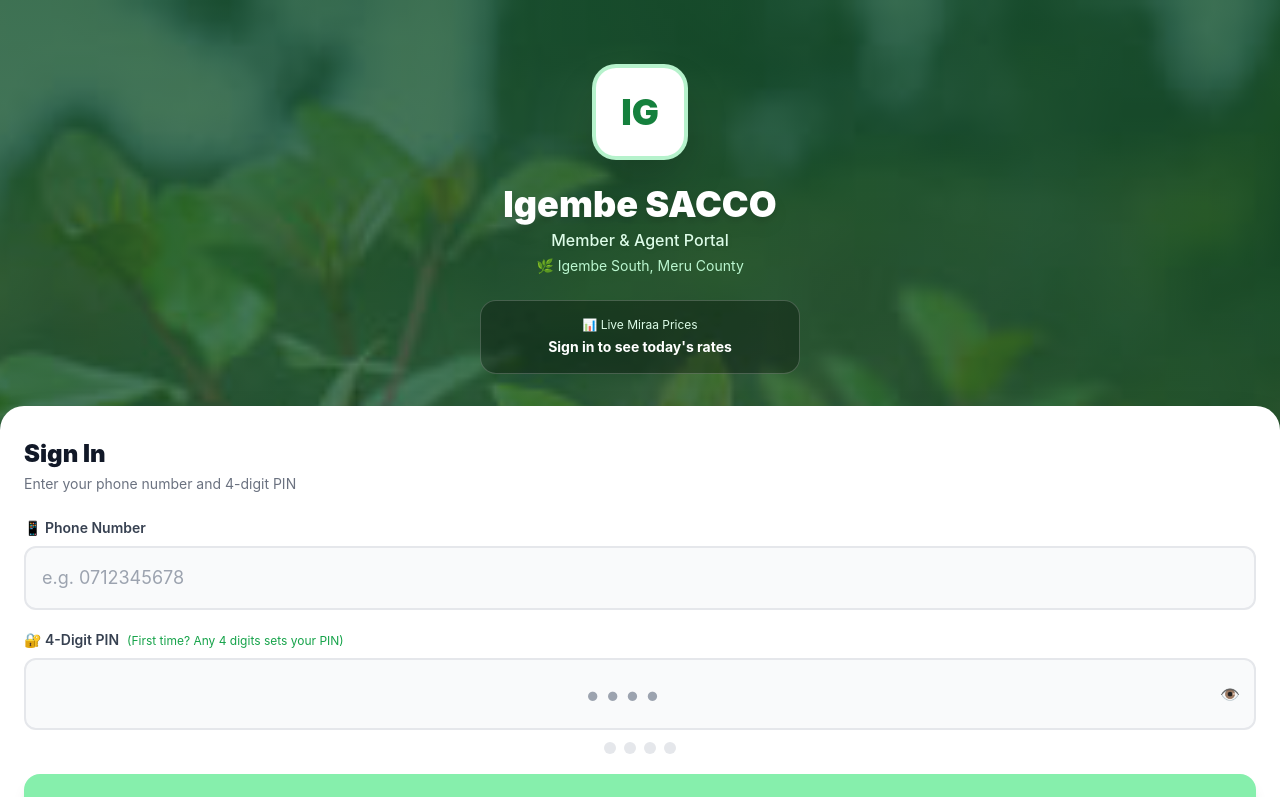
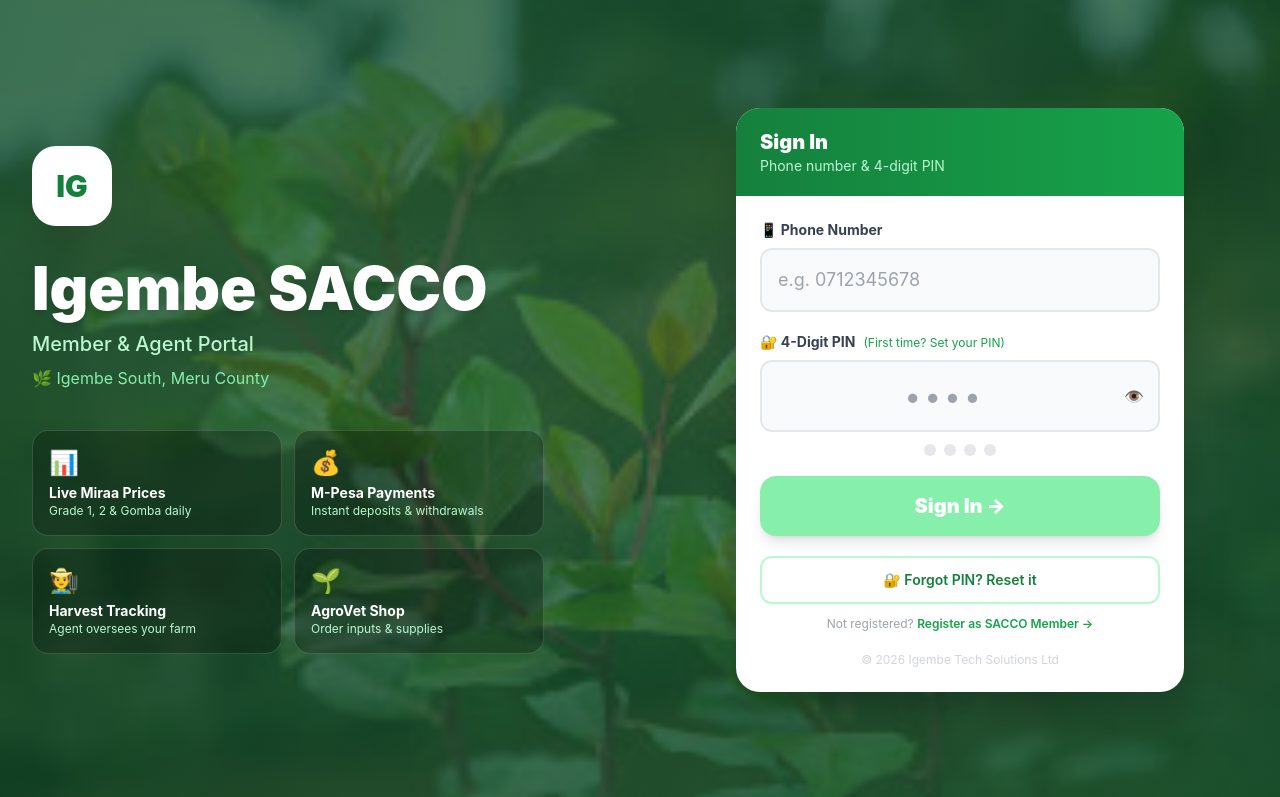
Before and after one commit to THIAINE161/igembe-mobile, a React (Vite) app: page /login in a window 1280 px wide. Shown: the top 797 px of the page. Built offline with nearby package versions, Linux system fonts and the light colour scheme; no server answers.

Commit message:
Fix login page for laptop - split screen, better miraa visibility, full width

```diff
--- a/src/index.css
+++ b/src/index.css
@@ -2,118 +2,77 @@
 @tailwind components;
 @tailwind utilities;
 
-* {
+*, *::before, *::after {
   margin: 0;
   padding: 0;
   box-sizing: border-box;
   -webkit-tap-highlight-color: transparent;
 }
 
-html {
+html, body {
   height: 100%;
+  overflow-x: hidden;
+  font-family: -apple-system, BlinkMacSystemFont, 'Segoe UI', Roboto, 'Helvetica Neue', sans-serif;
+  -webkit-font-smoothing: antialiased;
+  -moz-osx-font-smoothing: grayscale;
 }
 
+/* ALL screen sizes — full width, no phone frame */
 body {
-  height: 100%;
-  font-family: -apple-system, BlinkMacSystemFont, 'Segoe UI', Roboto, sans-serif;
-  -webkit-font-smoothing: antialiased;
-  background: #f3f4f6;
-  overflow-x: hidden;
+  background: #f9fafb;
 }
 
 #root {
   min-height: 100%;
-}
-
-/* Small phones — full width */
-@media (max-width: 390px) {
-  #root {
   width: 100%;
   background: #f9fafb;
 }
+
+/* Scrollbar hidden */
+* { scrollbar-width: none; -ms-overflow-style: none; }
+*::-webkit-scrollbar { display: none; }
+
+/* Better touch targets on mobile */
+@media (max-width: 767px) {
+  button { min-height: 44px; }
 }
 
-/* Normal phones — full width */
-@media (min-width: 391px) and (max-width: 767px) {
-  body {
-    background: #f9fafb;
+/* Tablet — slightly narrower content but still full bg */
+@media (min-width: 768px) and (max-width: 1279px) {
+  .mobile-content {
+    max-width: 600px;
+    margin: 0 auto;
   }
-  #root {
-    width: 100%;
+  .fixed.bottom-0 {
+    left: 50%;
+    transform: translateX(-50%);
+    width: 600px;
+    max-width: 600px;
   }
 }
 
-/* Tablets — slightly centered, wider feel */
-@media (min-width: 768px) and (max-width: 1279px) {
-  body {
-    background: #e5e7eb;
-    display: flex;
-    justify-content: center;
-    align-items: flex-start;
+/* Desktop — content is wider, login is split screen */
+@media (min-width: 1280px) {
+  .mobile-content {
+    max-width: 800px;
+    margin: 0 auto;
   }
-  #root {
-    width: 100%;
-    max-width: 600px;
-    min-height: 100vh;
-    background: #f9fafb;
-    box-shadow: 0 0 60px rgba(0, 0, 0, 0.10);
-  }
-  /* On tablet, fixed bottom nav stays at bottom of root */
-  .fixed.bottom-0.left-0.right-0 {
-    max-width: 600px;
+  .fixed.bottom-0 {
     left: 50%;
     transform: translateX(-50%);
-    right: auto;
-    width: 600px;
+    width: 800px;
+    max-width: 800px;
   }
 }
 
-/* Laptops and desktops — show as FULL WIDTH app, not phone frame */
-@media (min-width: 1280px) {
-  body {
-    background: #f9fafb;
-    display: block;
-  }
-  #root {
-    width: 100%;
-    max-width: 100%;
-  }
-  /* Wider layout on desktop */
-  .farmer-content {
-    max-width: 900px;
-    margin: 0 auto;
-  }
-}
-
-/* Scrollbar hidden everywhere */
-* {
-  scrollbar-width: none;
-  -ms-overflow-style: none;
-}
-*::-webkit-scrollbar {
-  display: none;
-}
-
-/* Better touch targets */
-button {
-  min-height: 36px;
-  cursor: pointer;
-}
-
-/* Input improvements */
-input, select, textarea {
+input, button, select, textarea {
   font-family: inherit;
   -webkit-appearance: none;
   appearance: none;
 }
 
-/* Smooth animations */
-.page-enter {
-  opacity: 0;
-  transform: translateY(8px);
+button {
+  cursor: pointer;
+  transition: opacity 0.1s ease, transform 0.1s ease;
 }
-.page-enter-active {
-  opacity: 1;
-  transform: translateY(0);
-  transition: opacity 200ms ease, transform 200ms ease;
-}
+button:active { opacity: 0.85; transform: scale(0.97); }
--- a/src/pages/MobileLoginPage.tsx
+++ b/src/pages/MobileLoginPage.tsx
@@ -24,13 +24,9 @@
       const { token, roles, member, agent, driver } = response.data
       const agentData = agent || driver
       login(token, member, agentData, roles)
-      if (roles.length > 1) {
-        navigate('/select-role')
-      } else if (roles[0] === 'farmer') {
-        navigate('/farmer')
-      } else {
-        navigate('/agent')
-      }
+      if (roles.length > 1) navigate('/select-role')
+      else if (roles[0] === 'farmer') navigate('/farmer')
+      else navigate('/agent')
     } catch (err: any) {
       setError(err.response?.data?.error || 'Login failed. Check your phone number.')
     } finally {
@@ -39,136 +35,116 @@
   }
 
   return (
-    <div className="min-h-screen flex flex-col relative overflow-hidden"
+    /* Full-screen on ALL devices — no phone frame */
+    <div className="min-h-screen w-full flex flex-col lg:flex-row relative overflow-hidden"
       style={{ backgroundColor: '#14532d' }}>
 
-      {/* Real miraa photo — more visible */}
+      {/* Miraa photo — more visible (opacity 0.50) */}
       {!imgError && (
-        <img
-          src="/miraa.jpg"
-          alt="Miraa"
-          className="absolute inset-0 w-full h-full object-cover transition-opacity duration-500"
-          style={{ opacity: imgLoaded ? 0.40 : 0 }}
+        <img src="/miraa.jpg" alt="Miraa"
+          className="absolute inset-0 w-full h-full object-cover transition-opacity duration-700"
+          style={{ opacity: imgLoaded ? 0.50 : 0 }}
           onLoad={() => setImgLoaded(true)}
-          onError={() => setImgError(true)}
-        />
+          onError={() => setImgError(true)} />
       )}
 
       {/* SVG fallback */}
       {imgError && (
         <div className="absolute inset-0 overflow-hidden pointer-events-none">
-          <svg viewBox="0 0 400 700" xmlns="http://www.w3.org/2000/svg"
-            className="absolute inset-0 w-full h-full opacity-15">
+          <svg viewBox="0 0 400 700" xmlns="http://www.w3.org/2000/svg" className="absolute inset-0 w-full h-full opacity-15">
             <path d="M200 700 Q190 500 180 300 Q175 200 200 100" stroke="#4ade80" strokeWidth="6" fill="none"/>
             <path d="M200 700 Q220 500 230 300 Q240 200 220 80" stroke="#4ade80" strokeWidth="5" fill="none"/>
-            <path d="M200 700 Q160 520 140 350 Q130 250 150 150" stroke="#4ade80" strokeWidth="4" fill="none"/>
-            <path d="M200 700 Q240 520 260 350 Q270 250 250 150" stroke="#4ade80" strokeWidth="4" fill="none"/>
             <ellipse cx="170" cy="280" rx="45" ry="20" fill="#22c55e" opacity="0.6" transform="rotate(-30 170 280)"/>
             <ellipse cx="230" cy="260" rx="40" ry="18" fill="#16a34a" opacity="0.6" transform="rotate(25 230 260)"/>
-            <ellipse cx="150" cy="200" rx="35" ry="16" fill="#22c55e" opacity="0.5" transform="rotate(-45 150 200)"/>
-            <ellipse cx="250" cy="190" rx="38" ry="17" fill="#15803d" opacity="0.5" transform="rotate(40 250 190)"/>
           </svg>
         </div>
       )}
 
-      {/* Lighter gradient so photo is more visible */}
+      {/* Gradient overlay — reduced for better photo visibility */}
       <div className="absolute inset-0 pointer-events-none"
-        style={{ background: 'linear-gradient(180deg, rgba(20,83,45,0.55) 0%, rgba(20,83,45,0.35) 45%, white 100%)' }} />
+        style={{ background: 'linear-gradient(160deg, rgba(20,83,45,0.65) 0%, rgba(20,83,45,0.45) 50%, rgba(20,83,45,0.75) 100%)' }} />
 
-      {/* TOP SECTION */}
-      <div className="relative z-10 flex-1 flex flex-col items-center justify-center px-6 pt-16 pb-8">
-        <div className="w-24 h-24 bg-white rounded-3xl flex items-center justify-center mb-6 shadow-2xl"
-          style={{ border: '4px solid rgba(74,222,128,0.4)' }}>
-          <span className="text-green-700 text-4xl font-black">IG</span>
+      {/* LEFT PANEL — Hero section — takes 50% on desktop */}
+      <div className="relative z-10 flex flex-col justify-center px-8 py-12 lg:w-1/2 lg:min-h-screen">
+        <div className="max-w-lg">
+          <div className="w-20 h-20 bg-white rounded-3xl flex items-center justify-center mb-8 shadow-2xl">
+            <span className="text-green-700 text-3xl font-black">IG</span>
           </div>
-        <h1 className="text-4xl font-black text-white mb-1 text-center drop-shadow-lg">
+          <h1 className="text-5xl lg:text-6xl font-black text-white leading-tight mb-3 drop-shadow-lg">
             Igembe SACCO
           </h1>
-        <p className="text-green-100 text-center drop-shadow font-medium">
-          Member & Agent Portal
-        </p>
-        <p className="text-green-200 text-sm text-center mt-1">
-          🌿 Igembe South, Meru County
-        </p>
+          <p className="text-xl text-green-200 font-medium mb-2">Member & Agent Portal</p>
+          <p className="text-green-300">🌿 Igembe South, Meru County</p>
 
-        <div className="mt-6 px-5 py-4 rounded-2xl text-center w-full max-w-xs"
-          style={{ background: 'rgba(0,0,0,0.3)', border: '1px solid rgba(255,255,255,0.2)' }}>
-          <p className="text-green-100 text-xs mb-1">📊 Live Miraa Prices</p>
-          <p className="text-white text-sm font-bold">Sign in to see today's rates</p>
+          {/* Features on desktop */}
+          <div className="hidden lg:grid grid-cols-2 gap-3 mt-10">
+            {[
+              { icon: '📊', t: 'Live Miraa Prices', d: 'Grade 1, 2 & Gomba daily' },
+              { icon: '💰', t: 'M-Pesa Payments', d: 'Instant deposits & withdrawals' },
+              { icon: '🧑‍🌾', t: 'Harvest Tracking', d: 'Agent oversees your farm' },
+              { icon: '🌱', t: 'AgroVet Shop', d: 'Order inputs & supplies' },
+            ].map((f, i) => (
+              <div key={i} className="rounded-2xl p-4" style={{ background: 'rgba(0,0,0,0.25)', border: '1px solid rgba(255,255,255,0.15)' }}>
+                <span className="text-2xl">{f.icon}</span>
+                <p className="text-white font-bold text-sm mt-1">{f.t}</p>
+                <p className="text-green-200 text-xs">{f.d}</p>
+              </div>
+            ))}
+          </div>
         </div>
       </div>
 
-      {/* LOGIN CARD */}
-      <div className="relative z-10 bg-white rounded-t-3xl px-6 pt-8 pb-10 shadow-2xl">
-        <h2 className="text-2xl font-black text-gray-900 mb-1">Sign In</h2>
-        <p className="text-gray-500 text-sm mb-6">
-          Enter your phone number and 4-digit PIN
-        </p>
+      {/* RIGHT PANEL — Login form */}
+      <div className="relative z-10 flex items-center justify-center lg:w-1/2 lg:min-h-screen px-4 pb-8 lg:pb-0">
+        <div className="w-full max-w-md">
+          <div className="bg-white rounded-3xl shadow-2xl overflow-hidden">
+            {/* Card header */}
+            <div className="bg-gradient-to-r from-green-700 to-green-600 px-6 py-5">
+              <h2 className="text-xl font-black text-white">Sign In</h2>
+              <p className="text-green-200 text-sm">Phone number & 4-digit PIN</p>
+            </div>
 
+            <div className="p-6">
               {error && (
-          <div className="bg-red-50 border border-red-200 text-red-700 px-4 py-3 rounded-xl mb-4 text-sm">
-            ⚠️ {error}
+                <div className="bg-red-50 border border-red-200 text-red-700 px-4 py-3 rounded-xl mb-4 text-sm flex items-start gap-2">
+                  <span className="flex-shrink-0">⚠️</span><span>{error}</span>
                 </div>
               )}
 
               <form onSubmit={handleLogin} className="space-y-5">
                 <div>
-            <label className="block text-sm font-semibold text-gray-700 mb-2">
-              📱 Phone Number
-            </label>
-            <input
-              type="tel"
-              value={phone}
-              onChange={e => setPhone(e.target.value)}
-              placeholder="e.g. 0712345678"
-              required
-              className="w-full px-4 py-4 border-2 border-gray-200 rounded-xl text-lg focus:outline-none focus:border-green-500 bg-gray-50"
-            />
+                  <label className="block text-sm font-bold text-gray-700 mb-2">📱 Phone Number</label>
+                  <input type="tel" value={phone} onChange={e => setPhone(e.target.value)}
+                    placeholder="e.g. 0712345678" required
+                    className="w-full px-4 py-4 border-2 border-gray-200 rounded-xl text-lg focus:outline-none focus:border-green-500 bg-gray-50" />
                 </div>
 
                 <div>
-            <label className="block text-sm font-semibold text-gray-700 mb-2">
+                  <label className="block text-sm font-bold text-gray-700 mb-2">
                     🔐 4-Digit PIN
-              <span className="text-green-600 text-xs ml-2 font-normal">
-                (First time? Any 4 digits sets your PIN)
-              </span>
+                    <span className="text-green-600 text-xs ml-2 font-normal">(First time? Set your PIN)</span>
                   </label>
                   <div className="relative">
-              <input
-                type={showPin ? 'text' : 'password'}
+                    <input type={showPin ? 'text' : 'password'}
                       value={pin}
-                onChange={e => {
-                  const val = e.target.value.replace(/\D/g, '')
-                  if (val.length <= 4) setPin(val)
-                }}
-                placeholder="••••"
-                maxLength={4}
-                required
-                inputMode="numeric"
-                className="w-full px-4 py-4 border-2 border-gray-200 rounded-xl text-3xl tracking-widest text-center focus:outline-none focus:border-green-500 bg-gray-50 pr-12"
-              />
+                      onChange={e => { const v = e.target.value.replace(/\D/g, ''); if (v.length <= 4) setPin(v) }}
+                      placeholder="••••" maxLength={4} required inputMode="numeric"
+                      className="w-full px-4 py-4 border-2 border-gray-200 rounded-xl text-3xl tracking-widest text-center focus:outline-none focus:border-green-500 bg-gray-50 pr-12" />
                     <button type="button" onClick={() => setShowPin(!showPin)}
                       className="absolute right-4 top-1/2 -translate-y-1/2 text-gray-400">
                       {showPin ? '🙈' : '👁️'}
                     </button>
                   </div>
                   <div className="flex justify-center gap-2 mt-3">
-              {[0, 1, 2, 3].map(i => (
-                <div key={i} className={`w-3 h-3 rounded-full transition-all ${
-                  pin.length > i ? 'bg-green-600 scale-110' : 'bg-gray-200'
-                }`} />
+                    {[0,1,2,3].map(i => (
+                      <div key={i} className={`w-3 h-3 rounded-full transition-all ${pin.length > i ? 'bg-green-600 scale-110' : 'bg-gray-200'}`} />
                     ))}
                   </div>
                 </div>
 
-          <button
-            type="submit"
-            disabled={loading || pin.length !== 4}
-            className="w-full text-white font-black py-5 rounded-2xl text-xl transition-all shadow-lg"
-            style={{
-              backgroundColor: pin.length === 4 && !loading ? '#16a34a' : '#86efac'
-            }}
-          >
+                <button type="submit" disabled={loading || pin.length !== 4}
+                  className="w-full text-white font-black py-4 rounded-2xl text-xl transition-all shadow-lg"
+                  style={{ backgroundColor: pin.length === 4 && !loading ? '#16a34a' : '#86efac' }}>
                   {loading ? (
                     <span className="flex items-center justify-center gap-2">
                       <svg className="animate-spin h-6 w-6" viewBox="0 0 24 24" fill="none">
@@ -188,17 +164,19 @@
                 </button>
                 <p className="text-center text-xs text-gray-400">
                   Not registered?{' '}
-            <a href="https://igembe-dashboard.netlify.app/register"
-              className="text-green-600 font-semibold">
+                  <a href="https://igembe-dashboard.netlify.app/register" className="text-green-600 font-semibold">
                     Register as SACCO Member →
                   </a>
                 </p>
               </div>
 
-        <p className="text-center text-xs text-gray-300 mt-6">
+              <p className="text-center text-xs text-gray-300 mt-5">
                 © 2026 Igembe Tech Solutions Ltd
               </p>
             </div>
           </div>
+        </div>
+      </div>
+    </div>
   )
 }
```
Lines whose indentation alone changed are shown as unchanged.
